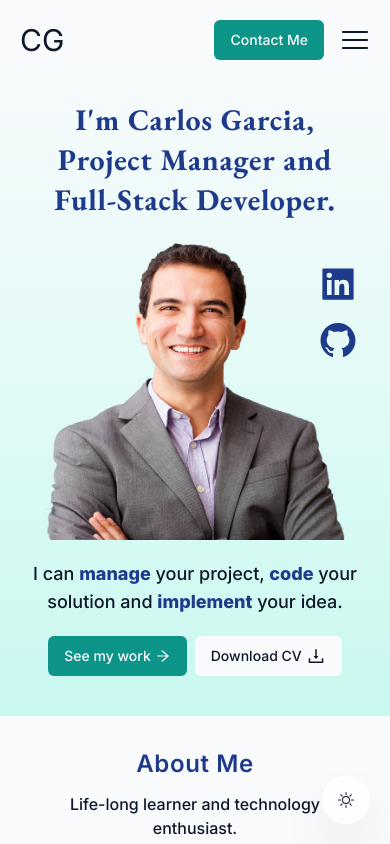
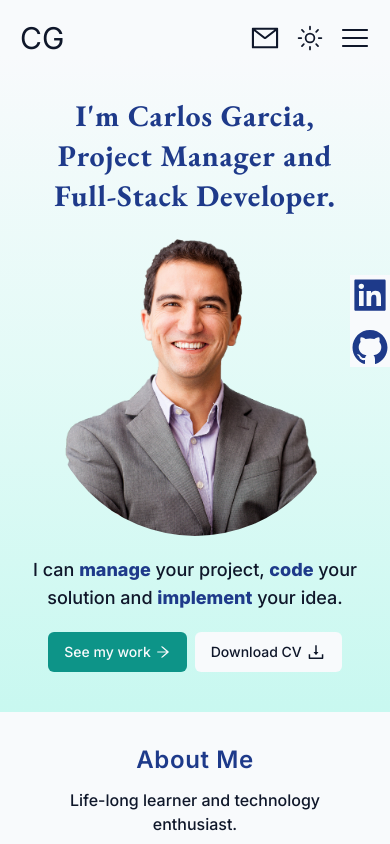
Before and after one commit to carlossgarcia95/personal-portfolio, a Next.js app: page / in a window 390 px wide. Shown: the top 844 px of the page. Built offline with nearby package versions, Linux system fonts and the light colour scheme.

Commit message:
Update MobileMenu.

```diff
--- a/app/components/hero.tsx
+++ b/app/components/hero.tsx
@@ -11,7 +11,21 @@ import { eb_garamond } from "./ui/fonts";
 
 const Hero = () => {
   return (
-    <section className="bg-gradient-to-b from-slate-50 via-teal-100/50 to-teal-200/50 dark:from-slate-900 dark:to-slate-950">
+    <section className="relative bg-gradient-to-b from-slate-50 via-teal-100/50 to-teal-200/50 dark:from-slate-900 dark:to-slate-950">
+      <div className="absolute bg-slate-50 dark:bg-slate-800 text-blue-900 dark:text-white top-1/3 right-0">
+        <Link
+          href="https://www.linkedin.com/in/carlossgarcia95/"
+          target="_blank"
+        >
+          <AiFillLinkedin
+            size={50}
+            className="mb-3 h-[40px] w-[40px] sm:h-[45px] sm:w-[45px] lg:h-[50px] lg:w-[50px]"
+          />
+        </Link>
+        <Link href="https://github.com/carlossgarcia95" target="_blank">
+          <AiFillGithub className="h-[40px] w-[40px] sm:h-[45px] sm:w-[45px] lg:h-[50px] lg:w-[50px]" />
+        </Link>
+      </div>
       <div className="container flex flex-col md:flex-row justify-between items-center py-10 md:py-0">
         <div className="flex-1 max-w-xl xl:ml-4 space-y-5 lg:space-y-8">
           <h1
@@ -20,37 +34,26 @@ const Hero = () => {
             I&apos;m Carlos Garcia, Project Manager and Full-Stack Developer.
           </h1>
           <div className="relative flex justify-center md:hidden">
-            <div className="absolute z-10 text-blue-900 dark:text-blue-500 dark:brightness-110 right-0 top-6 gap-2 lg:hidden">
-              <Link
-                href="https://www.linkedin.com/in/carlossgarcia95/"
-                target="_blank"
-              >
-                <AiFillLinkedin size={40} className="mb-4" />
-              </Link>
-              <Link href="https://github.com/carlossgarcia95" target="_blank">
-                <AiFillGithub size={40} />
-              </Link>
-            </div>
             <div className="relative h-[300px] sm:h-[450px] aspect-square">
               <Image
                 src="/person-transparent.jpg"
                 alt="Carlos Garcia image"
                 fill
-                className="self-center relative"
+                className="self-center relative object-contain rounded-full"
               />
             </div>
           </div>
           <p className="text-center text-lg md:text-xl lg:text-2xl font-medium md:text-left">
             I can{" "}
-            <span className="font-extrabold text-blue-900 dark:text-blue-500 dark:brightness-110">
+            <span className="font-extrabold text-blue-900 dark:text-slate-50 dark:brightness-110">
               manage
             </span>{" "}
             your project,{" "}
-            <span className="font-extrabold text-blue-900  dark:text-blue-500 dark:brightness-110">
+            <span className="font-extrabold text-blue-900  dark:text-slate-50 dark:brightness-110">
               code
             </span>{" "}
             your solution and{" "}
-            <span className="font-extrabold text-blue-900  dark:text-blue-500 dark:brightness-110">
+            <span className="font-extrabold text-blue-900  dark:text-slate-50 dark:brightness-110">
               implement
             </span>{" "}
             your idea.
@@ -73,32 +76,10 @@ const Hero = () => {
               Download CV
               <AiOutlineDownload className="h-5 w-5 ml-1" />
             </a>
-            <div className="hidden gap-2 text-blue-900 dark:text-blue-500 dark:brightness-110 lg:flex">
-              <Link
-                href="https://www.linkedin.com/in/carlossgarcia95/"
-                target="_blank"
-              >
-                <AiFillLinkedin size={40} />
-              </Link>
-              <Link href="https://github.com/carlossgarcia95" target="_blank">
-                <AiFillGithub size={40} />
-              </Link>
-            </div>
           </div>
         </div>
 
         <div className="hidden relative aspect-square flex-1 max-w-[700px] md:block mt-4">
-          <div className="absolute text-blue-900  top-12 right-0 gap-2 lg:hidden">
-            <Link
-              href="https://www.linkedin.com/in/carlossgarcia95/"
-              target="_blank"
-            >
-              <AiFillLinkedin size={40} className="mb-4" />
-            </Link>
-            <Link href="https://github.com/carlossgarcia95" target="_blank">
-              <AiFillGithub size={40} />
-            </Link>
-          </div>
           <Image
             src="/person-transparent.jpg"
             alt="Carlos Garcia image"
--- a/app/components/mobile-menu.tsx
+++ b/app/components/mobile-menu.tsx
@@ -9,16 +9,20 @@ import {
 import Link from "next/link";
 import { RxHamburgerMenu } from "react-icons/rx";
 import { Navlink } from "./navbar";
-import { Button } from "./ui/button";
+import ThemeSwitch from "./theme-switch";
+import { AiOutlineMail } from "react-icons/ai";
+
 
 const MobileMenu = ({ navlinks }: { navlinks: Navlink[] }) => {
   return (
+    <div className="flex md:hidden items-center gap-4">
+      <Link href={"/#contact"} className="hover:cursor-pointer">
+        <AiOutlineMail size={30}/>
+      </Link>
+      <ThemeSwitch />
       <Sheet>
         <SheetTrigger asChild>
-        <RxHamburgerMenu
-          size={30}
-          className="block hover:cursor-pointer md:hidden "
-        />
+          <RxHamburgerMenu size={30} className="hover:cursor-pointer" />
         </SheetTrigger>
         <SheetContent>
           <div className="flex flex-col gap-6 mt-8 items-end">
@@ -30,6 +34,7 @@ const MobileMenu = ({ navlinks }: { navlinks: Navlink[] }) => {
           </div>
         </SheetContent>
       </Sheet>
+    </div>
   );
 };
 
--- a/app/components/navbar.tsx
+++ b/app/components/navbar.tsx
@@ -27,14 +27,17 @@ const navbar = () => {
             </Link>
           ))}
         </div>
-        <div className="flex items-center gap-4">
+        <div className="flex items-center">
           <Link
             href="/#contact"
-            className={buttonVariants({ variant: "default" })}
+            className={buttonVariants({
+              variant: "default",
+              className: "hidden md:flex",
+            })}
           >
             Contact Me
           </Link>
-          <MobileMenu navlinks={navlinks}/>
+          <MobileMenu navlinks={navlinks} />
         </div>
       </div>
     </nav>
--- a/app/components/theme-switch.tsx
+++ b/app/components/theme-switch.tsx
@@ -2,17 +2,29 @@
 
 import { useTheme } from "../context/theme-context";
 import React from "react";
-import { BsMoon, BsSun } from "react-icons/bs";
+import { IoSunnyOutline,  IoMoonOutline} from "react-icons/io5";
 
-export default function ThemeSwitch() {
+
+
+export default function ThemeSwitch({ className }: any) {
   const { theme, toggleTheme } = useTheme();
 
   return (
-    <button
-      className="fixed bottom-5 right-5 bg-white w-[3rem] h-[3rem] bg-opacity-80 backdrop-blur-[0.5rem] border border-white border-opacity-40 shadow-2xl rounded-full flex items-center justify-center hover:scale-[1.15] active:scale-105 transition-all dark:bg-gray-950"
-      onClick={toggleTheme}
-    >
-      {theme === "light" ? <BsSun /> : <BsMoon />}
+    <button className={`flex items-center justify-center ${className}`} onClick={toggleTheme}>
+      {theme === "light" ? (
+        <IoSunnyOutline size={28} />
+      ) : (
+        <IoMoonOutline size={28} className="font-bold" />
+      )}
     </button>
   );
 }
+
+// {
+//   <button
+// className="hidden fixed bottom-5 right-5 bg-white w-[3rem] h-[3rem] bg-opacity-80 backdrop-blur-[0.5rem] border border-white border-opacity-40 shadow-2xl rounded-full md:flex items-center justify-center hover:scale-[1.15] active:scale-105 transition-all dark:bg-gray-950"
+// onClick={toggleTheme}
+// >
+// {theme === "light" ? <BsSun /> : <BsMoon />}
+// </button>
+// }
--- a/app/layout.tsx
+++ b/app/layout.tsx
@@ -25,7 +25,7 @@ export default function RootLayout({
         <ThemeContextProvider>
           <Navbar />
           <main className="mx-auto">{children}</main>
-          <ThemeSwitch />
+          <ThemeSwitch className="hidden md:flex fixed bottom-5 right-5 bg-white w-[3rem] h-[3rem] bg-opacity-80 backdrop-blur-[0.5rem] border border-white border-opacity-40 shadow-2xl rounded-full hover:scale-[1.15] active:scale-105 transition-all dark:bg-gray-950" />
           <Toaster richColors/>
           <Footer />
         </ThemeContextProvider>
```
Lines whose indentation alone changed are shown as unchanged.
